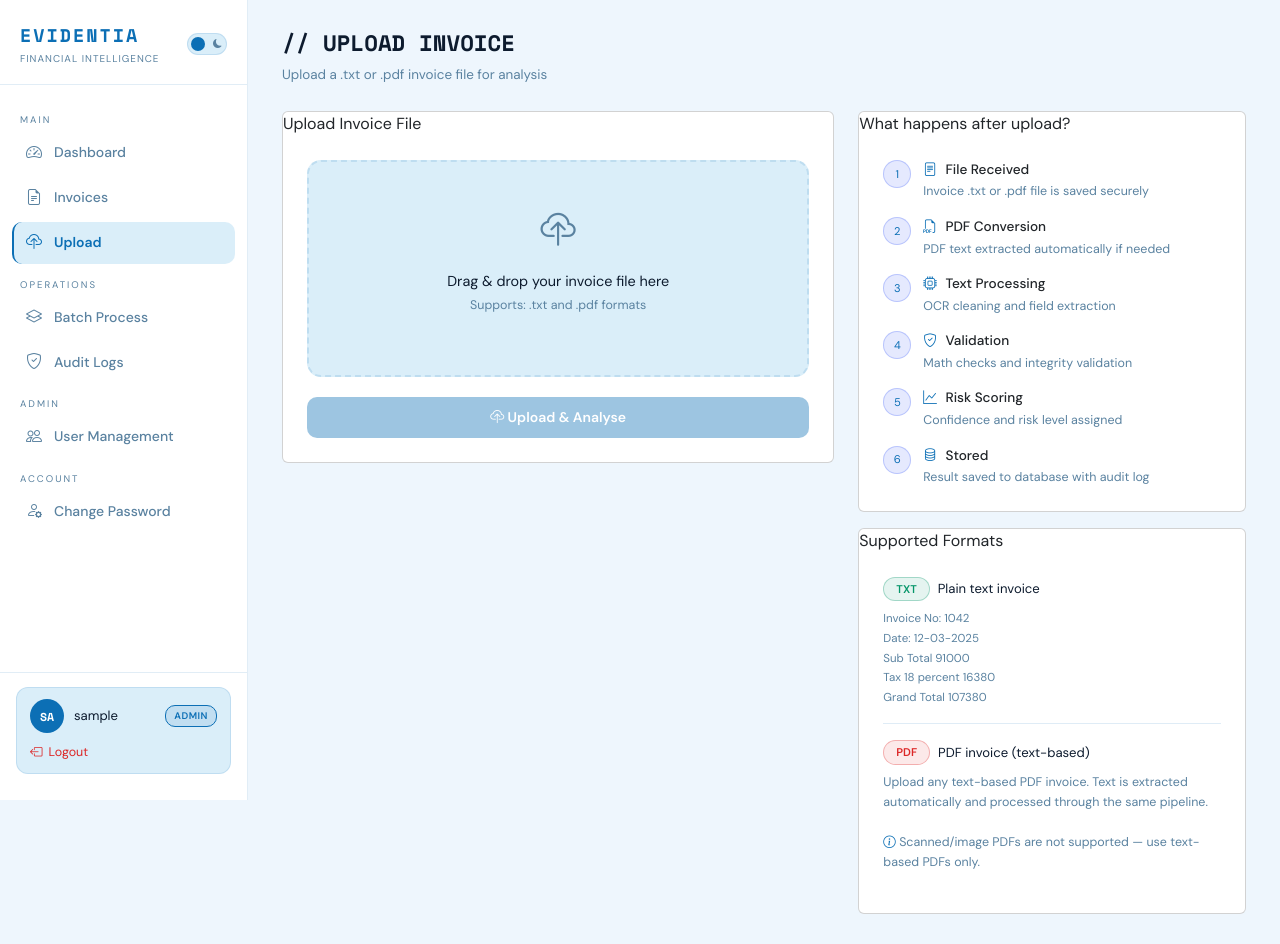
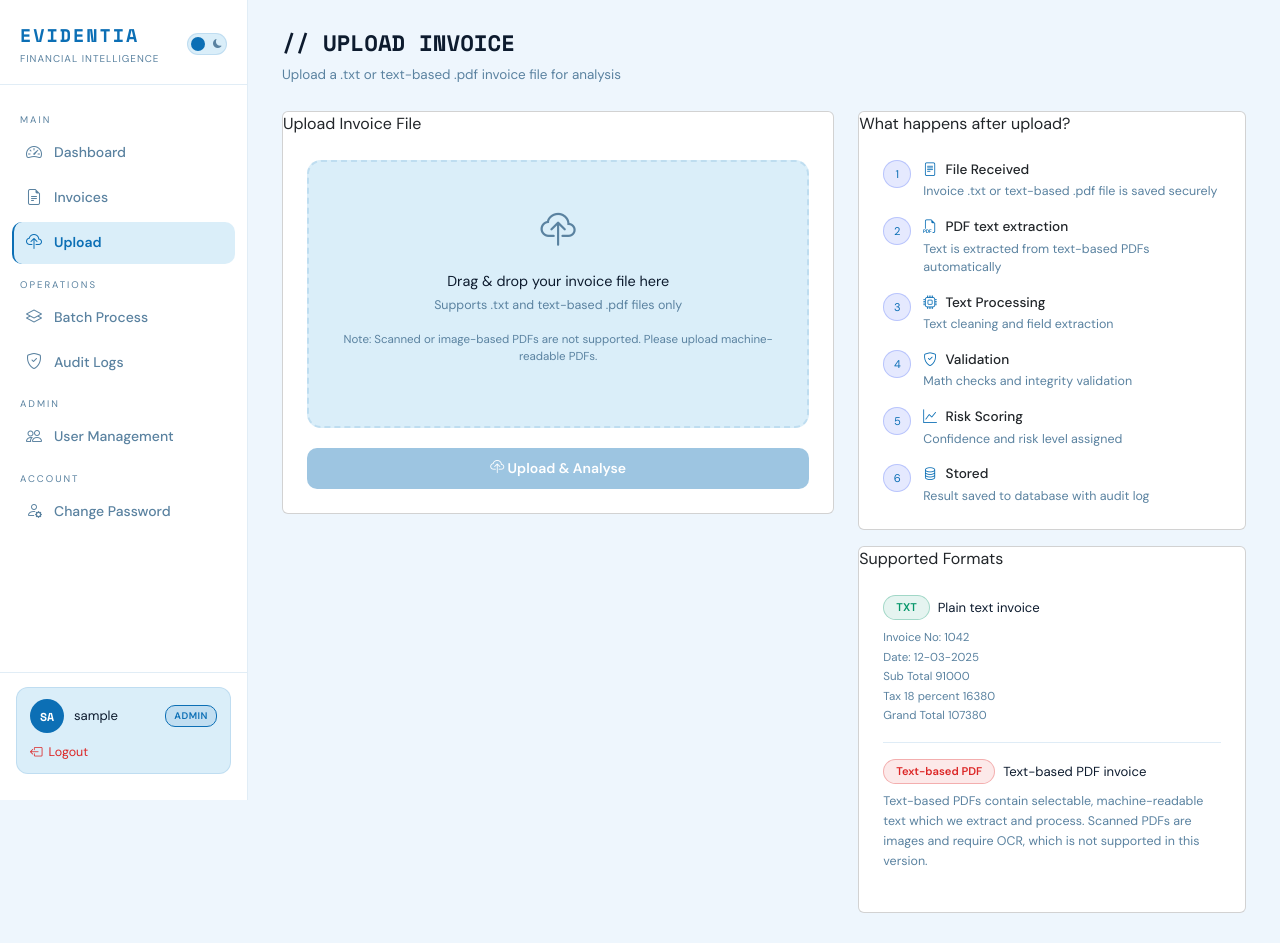
Before and after one commit to palprityush-ops/financial-document, a Flask app: page /upload in a window 1280 px wide. Run offline with Flask 3, Linux system fonts and the light colour scheme; the visitor is signed in with stand-in values (Sample User, id 1); some libraries are stand-ins or nearby versions.

Commit message:
fix: clarify supported file types in upload UI

```diff
--- a/frontend/templates/upload.html
+++ b/frontend/templates/upload.html
@@ -4,7 +4,7 @@
 {% block content %}
 <div class="page-header fade-up fade-up-1">
   <h1>// UPLOAD INVOICE</h1>
-  <p>Upload a .txt or .pdf invoice file for analysis</p>
+  <p>Upload a .txt or text-based .pdf invoice file for analysis</p>
 </div>
 
 <div class="row g-4">
@@ -38,7 +38,10 @@
               Drag & drop your invoice file here
             </p>
             <p style="color:var(--muted); font-size:0.78rem;">
-              Supports: .txt and .pdf formats
+              Supports .txt and text-based .pdf files only
+            </p>
+            <p id="uploadHelper" style="color:var(--muted); font-size:0.72rem; margin-top:6px;">
+              Note: Scanned or image-based PDFs are not supported. Please upload machine-readable PDFs.
             </p>
             <!-- ✅ accept both .txt and .pdf -->
             <input type="file" id="fileInput" name="file" accept=".txt,.pdf"
@@ -76,9 +79,9 @@
       <div class="p-4">
         <div style="display:flex; flex-direction:column; gap:16px;">
           {% for step in [
-            ('1', 'bi-file-text', 'File Received', 'Invoice .txt or .pdf file is saved securely'),
-            ('2', 'bi-filetype-pdf', 'PDF Conversion', 'PDF text extracted automatically if needed'),
-            ('3', 'bi-cpu', 'Text Processing', 'OCR cleaning and field extraction'),
+            ('1', 'bi-file-text', 'File Received', 'Invoice .txt or text-based .pdf file is saved securely'),
+            ('2', 'bi-filetype-pdf', 'PDF text extraction', 'Text is extracted from text-based PDFs automatically'),
+            ('3', 'bi-cpu', 'Text Processing', 'Text cleaning and field extraction'),
             ('4', 'bi-shield-check', 'Validation', 'Math checks and integrity validation'),
             ('5', 'bi-graph-up', 'Risk Scoring', 'Confidence and risk level assigned'),
             ('6', 'bi-database', 'Stored', 'Result saved to database with audit log')
@@ -119,17 +122,15 @@ Sub Total 91000
 Tax 18 percent 16380
 Grand Total 107380</pre>
         </div>
-        <!-- PDF format -->
+        <!-- Text-based PDF format -->
         <div style="border-top:1px solid var(--border); padding-top:16px;">
           <div style="display:flex; align-items:center; gap:8px; margin-bottom:8px;">
-            <span class="badge-high" style="font-size:0.7rem;">PDF</span>
-            <span style="font-size:0.82rem; color:var(--text);">PDF invoice (text-based)</span>
+            <span class="badge-high" style="font-size:0.7rem;">Text-based PDF</span>
+            <span style="font-size:0.82rem; color:var(--text);">Text-based PDF invoice</span>
           </div>
           <p style="font-size:0.78rem; color:var(--muted); line-height:1.6;">
-            Upload any text-based PDF invoice. Text is extracted automatically and processed through the same pipeline.
-            <br><br>
-            <i class="bi bi-info-circle" style="color:var(--accent);"></i>
-            Scanned/image PDFs are not supported — use text-based PDFs only.
+            Text-based PDFs contain selectable, machine-readable text which we extract and process.
+            Scanned PDFs are images and require OCR, which is not supported in this version.
           </p>
         </div>
       </div>
@@ -144,6 +145,25 @@ const dropZone = document.getElementById('dropZone');
 const fileInput = document.getElementById('fileInput');
 const submitBtn = document.getElementById('submitBtn');
 const fileDisplay = document.getElementById('fileDisplay');
+const uploadHelper = document.getElementById('uploadHelper');
+
+function setClientError(msg) {
+  // show a client-side error alert above the upload area
+  let existing = document.getElementById('clientError');
+  if (!existing) {
+    existing = document.createElement('div');
+    existing.id = 'clientError';
+    existing.className = 'ev-alert error';
+    existing.style.marginTop = '12px';
+    uploadHelper.parentNode.insertBefore(existing, uploadHelper.nextSibling);
+  }
+  existing.innerHTML = '<i class="bi bi-x-circle-fill"></i> ' + msg;
+}
+
+function clearClientError() {
+  const existing = document.getElementById('clientError');
+  if (existing) existing.remove();
+}
 
 dropZone.addEventListener('dragover', e => {
   e.preventDefault();
@@ -167,17 +187,37 @@ function handleFileSelect(input) {
 }
 
 function showFile(file) {
+  clearClientError();
   document.getElementById('fileName').textContent = file.name;
   document.getElementById('fileSize').textContent = (file.size / 1024).toFixed(1) + ' KB';
-  // ✅ PDF vs TXT icon
   const icon = document.getElementById('fileIcon');
-  icon.className = file.name.endsWith('.pdf')
-    ? 'bi bi-file-pdf'
-    : 'bi bi-file-text';
-  icon.style.color = file.name.endsWith('.pdf') ? 'var(--high)' : 'var(--accent)';
+
+  const isPdf = file.name.toLowerCase().endsWith('.pdf') || file.type === 'application/pdf';
+  icon.className = isPdf ? 'bi bi-file-pdf' : 'bi bi-file-text';
+  icon.style.color = isPdf ? 'var(--high)' : 'var(--accent)';
   fileDisplay.style.display = 'flex';
-  submitBtn.style.opacity = '1';
-  submitBtn.style.pointerEvents = 'auto';
+
+  if (!isPdf) {
+    submitBtn.style.opacity = '1';
+    submitBtn.style.pointerEvents = 'auto';
+    return;
+  }
+
+  // For PDFs, do a lightweight client-side heuristic to detect whether the PDF contains selectable text.
+  detectPDFText(file).then(isTextBased => {
+    if (isTextBased) {
+      submitBtn.style.opacity = '1';
+      submitBtn.style.pointerEvents = 'auto';
+    } else {
+      submitBtn.style.opacity = '0.4';
+      submitBtn.style.pointerEvents = 'none';
+      setClientError('Unsupported file: Please upload a text-based PDF or .txt invoice.');
+    }
+  }).catch(err => {
+    // if detection fails, allow upload but show helper note
+    submitBtn.style.opacity = '1';
+    submitBtn.style.pointerEvents = 'auto';
+  });
 }
 
 function clearFile() {
@@ -185,6 +225,31 @@ function clearFile() {
   fileDisplay.style.display = 'none';
   submitBtn.style.opacity = '0.4';
   submitBtn.style.pointerEvents = 'none';
+  clearClientError();
+}
+
+function detectPDFText(file) {
+  return new Promise((resolve, reject) => {
+    try {
+      // Read the first chunk of the file (200KB) and search for PDF text operators or font info.
+      const slice = file.slice(0, 200000);
+      const reader = new FileReader();
+      reader.onload = function(e) {
+        try {
+          const arr = new Uint8Array(e.target.result);
+          // decode using latin1 to preserve byte values
+          const text = new TextDecoder('latin1').decode(arr);
+          // heuristics: look for common text operators or font dictionaries
+          const hasTextOps = /\/Tj|\/TJ|\/Font|\/F1|\/F2|BT|ET|\/FontName/.test(text);
+          resolve(Boolean(hasTextOps));
+        } catch (err) {
+          resolve(false);
+        }
+      };
+      reader.onerror = function() { reject(new Error('read-error')); };
+      reader.readAsArrayBuffer(slice);
+    } catch (err) { reject(err); }
+  });
 }
 </script>
 {% endblock %}
```
